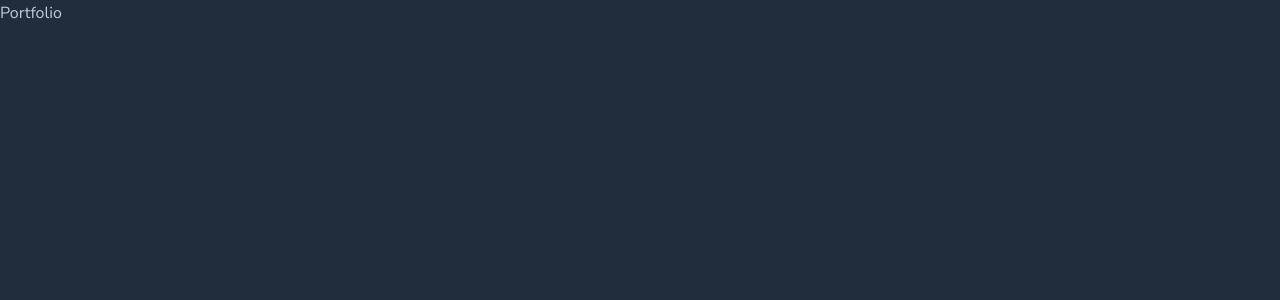
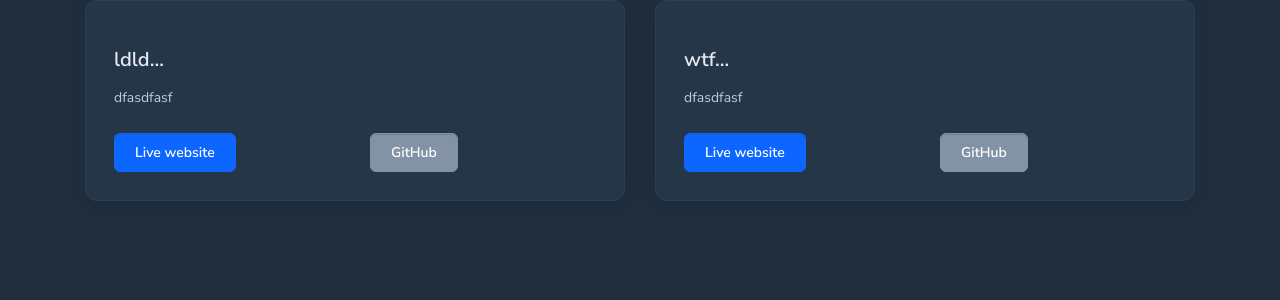
Before and after one commit to plabradorjr/pancho-dot-lol, a React (Create React App) app: page /portfolio in a window 1280 px wide. Shown: the top 300 px of the page. Built offline with nearby package versions, Linux system fonts and the light colour scheme.

Commit message:
added card

```diff
--- /dev/null
+++ b/src/components/Card.js
@@ -0,0 +1,28 @@
+import React from 'react'
+
+const Card = ({title, description, stack, website, github}) => {
+
+    return (
+      <div className='col-md-6'>
+            <div className='card'>
+                <div className='card-body'>
+                        <a href="" className='d-block h5 mt-3'>{title}</a>
+                        <p className="text-sm text-muted">
+                            {description}
+                        </p>
+                    <div className="row align-items-center mt-4">
+                            <div className="col-6">
+                                <a href={website} className="btn btn-sm btn-primary">Live website</a>
+                            </div>
+                            <div className="col-6">
+                                <a href={github} className="btn btn-sm btn-secondary">GitHub</a>
+                            </div>
+                    </div>
+                </div>
+            </div>
+        </div>
+    )
+
+}
+
+export default Card;
--- a/src/pages/Portfolio.js
+++ b/src/pages/Portfolio.js
@@ -1,9 +1,28 @@
 import React, { Component } from 'react'
+import Card from '../components/Card'
 
 export default class Portfolio extends Component {
   render() {
     return (
-      <div>Portfolio</div>
+      <div className='container'>
+          <div className='row'>
+            <Card
+                title="ldld..."
+                description={"dfasdfasf"}
+                website={"https://youtube.com"}
+                github={"https://github.com"}
+            />
+             <Card
+                title="wtf..."
+                description={"dfasdfasf"}
+                website={"https://youtube.com"}
+                github={"https://github.com"}
+            />
+
+
+          </div>
+
+      </div>
     )
   }
 }
```
